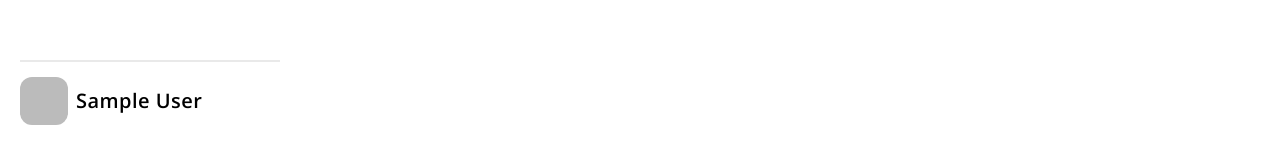
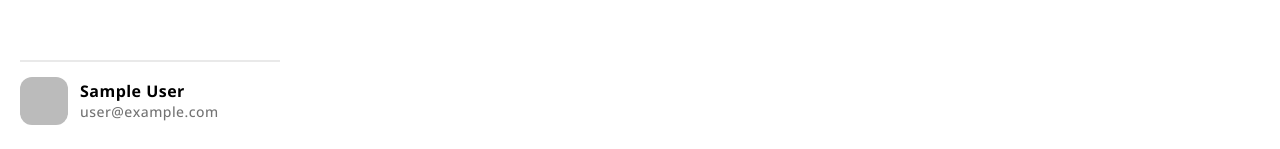
Before and after one commit to AnwarAsry/Password-Manager, a Next.js app: page /dashboard in a window 1280 px wide. Shown: the part 648-797 px from the top of the page. Built offline with nearby package versions, Linux system fonts and the light colour scheme; no server answers; the database is empty; sample sign-in values are in the browser's storage.

Commit message:
user card update

```diff
--- a/src/components/UserCard.tsx
+++ b/src/components/UserCard.tsx
@@ -13,8 +13,11 @@ export const UserCard = async () => {
     if (session?.user) {
         return <>
             <div className={UserCardStyles.UserCard}>
-                <Image className={UserCardStyles.profilePic} src={session.user.image!} alt="hej" width={48} height={48} />
-                <h1 className={UserCardStyles.UserCardTitle}>{session.user.name}</h1>
+                <Image className={UserCardStyles.ProfilePic} src={session.user.image!} alt="hej" width={48} height={48} />
+                <div className={UserCardStyles.UserCardLeftSide}>
+                    <p className={UserCardStyles.UserCardTitle}>{session.user.name}</p>
+                    <p className={UserCardStyles.UserCardEmail}>{session.user.email}</p>
+                </div>
             </div>
         </>
     }
--- a/src/styles/UserCard.module.scss
+++ b/src/styles/UserCard.module.scss
@@ -7,13 +7,23 @@
     height: 70px;
     display: flex;
     align-items: center;
-    gap: v.$spacing-x-sm;
+    gap: v.$spacing-sm;
 }
 
-.profilePic {
+.ProfilePic {
     border-radius: 12px;
 }
 
+.UserCardLeftSide {
+    display: flex;
+    flex-direction: column;
+    justify-content: center;
+    gap: 4px;
+}
 .UserCardTitle {
     @include text.UserCardTitle();
 }
+.UserCardEmail {
+    @include text.LabelMedium();
+    color: #737373;
+}
--- a/src/styles/_FontSets.scss
+++ b/src/styles/_FontSets.scss
@@ -13,9 +13,9 @@
 }
 
 @mixin UserCardTitle() {
-    font-size: v.$fontSize-x-big;
-    font-weight: v.$fontWeight-semibold;
-    line-height: 28px;
+    font-size: v.$fontSize-md;
+    font-weight: v.$fontWeight-bold;
+    line-height: 18px;
 }
 
 @mixin TableHeaderText() {
```
